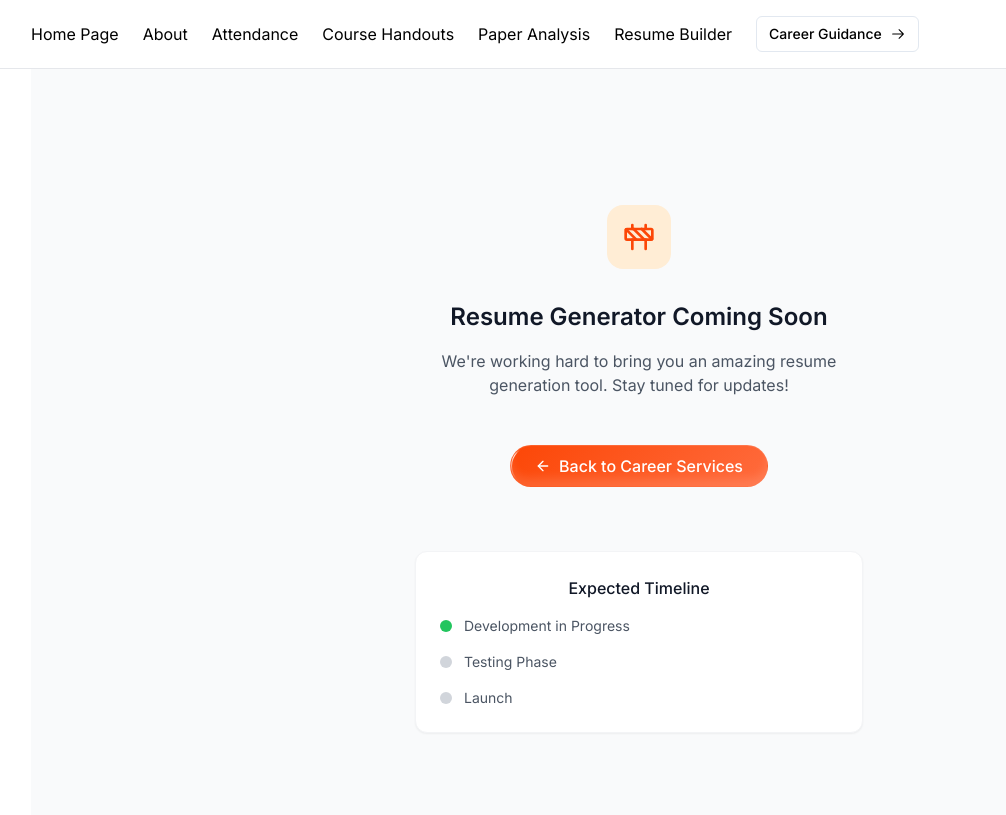
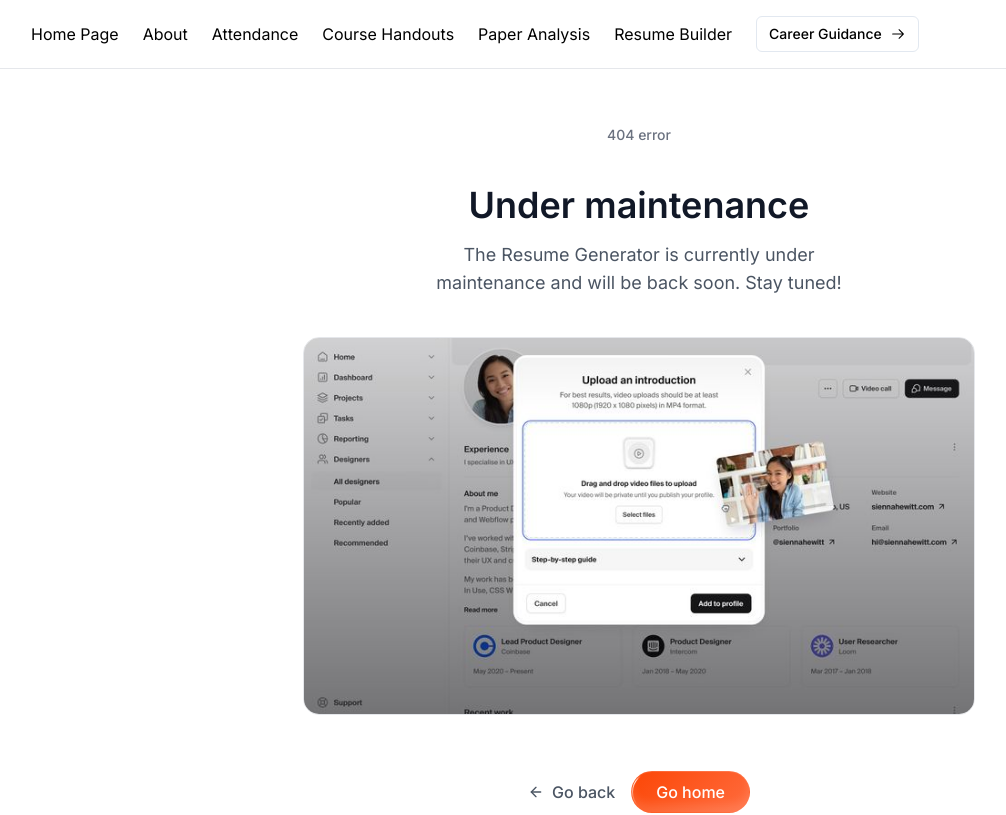
Before and after one commit to HUSAM-07/AccessX, a Next.js app: page /resume-generator in a window 1280 px wide. Shown: the top 815 px of the page, without its empty margins (1-1007 px from the left). Built offline with nearby package versions, Linux system fonts and the light colour scheme.

Commit message:
updated 404 page & resume builder page

```diff
--- a/src/app/resume-generator/page.tsx
+++ b/src/app/resume-generator/page.tsx
@@ -1,60 +1,51 @@
 import ShimmerButton from "@/components/magicui/shimmer-button";
-import { ArrowLeft, Construction } from "lucide-react";
+import { ArrowLeft } from "lucide-react";
 import Link from "next/link";
+import Image from "next/image";
 
 export default function ComingSoonPage() {
   return (
-    <div className="min-h-screen bg-gray-50 flex items-center justify-center p-4">
-      <div className="max-w-md w-full text-center space-y-8">
-        {/* Icon */}
-        <div className="w-16 h-16 bg-orange-100 rounded-2xl mx-auto flex items-center justify-center">
-          <Construction className="w-8 h-8 text-[#fc4707]" />
-        </div>
+    <div className="min-h-screen bg-white flex flex-col items-center justify-center p-6">
+      <div className="w-full max-w-3xl space-y-10 text-center">
+        {/* Error Code */}
+        <div className="text-sm font-medium text-gray-500">404 error</div>
 
-        {/* Text Content */}
+        {/* Main Content */}
         <div className="space-y-4">
-          <h1 className="text-2xl font-semibold text-gray-900">
-            Resume Generator Coming Soon
+          <h1 className="text-4xl font-semibold text-gray-900">
+            Under maintenance
           </h1>
-          <p className="text-gray-600">
-            We're working hard to bring you an amazing resume generation tool.
-            Stay tuned for updates!
+          <p className="text-lg text-gray-600 max-w-md mx-auto">
+            The Resume Generator is currently under maintenance and will be back soon. Stay tuned!
           </p>
         </div>
 
-        {/* Back Button */}
-        <div className="pt-4">
+        {/* Mockup Image */}
+        <div className="relative w-full aspect-[16/9] max-w-2xl mx-auto rounded-2xl overflow-hidden border border-gray-200">
+          <Image
+            src="/resume-mockup.jpg"
+            alt="Resume Generator Preview"
+            fill
+            className="object-cover"
+            priority
+          />
+        </div>
+
+        {/* Navigation Buttons */}
+        <div className="flex items-center justify-center gap-4 pt-4">
+          <Link href="/career" className="text-gray-600 hover:text-gray-900 font-medium flex items-center gap-2">
+            <ArrowLeft className="w-4 h-4" />
+            Go back
+          </Link>
           <Link href="/career">
             <ShimmerButton
               shimmerColor="#ffffff"
               background="linear-gradient(135deg, #fc4707 0%, #ff6b3d 100%)"
-              className="font-medium px-6 py-2 rounded-full text-white inline-flex items-center gap-2"
+              className="font-medium px-6 py-2 rounded-lg text-white"
             >
-              <ArrowLeft className="w-4 h-4" />
-              Back to Career Services
+              Go home
             </ShimmerButton>
           </Link>
-        </div>
-
-        {/* Timeline */}
-        <div className="pt-8">
-          <div className="bg-white rounded-xl p-6 shadow-sm border border-gray-100">
-            <h3 className="font-medium text-gray-900 mb-4">Expected Timeline</h3>
-            <div className="space-y-4">
-              <div className="flex items-center gap-3">
-                <div className="w-3 h-3 rounded-full bg-green-500"></div>
-                <span className="text-sm text-gray-600">Development in Progress</span>
-              </div>
-              <div className="flex items-center gap-3">
-                <div className="w-3 h-3 rounded-full bg-gray-300"></div>
-                <span className="text-sm text-gray-600">Testing Phase</span>
-              </div>
-              <div className="flex items-center gap-3">
-                <div className="w-3 h-3 rounded-full bg-gray-300"></div>
-                <span className="text-sm text-gray-600">Launch</span>
-              </div>
-            </div>
-          </div>
         </div>
       </div>
     </div>
```
Also changed, not shown: public/resume-mockup.jpg (added), public/sw.js.
